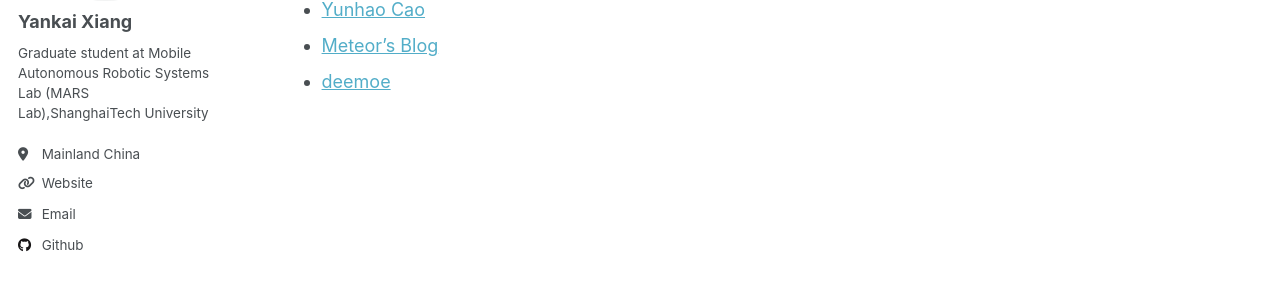
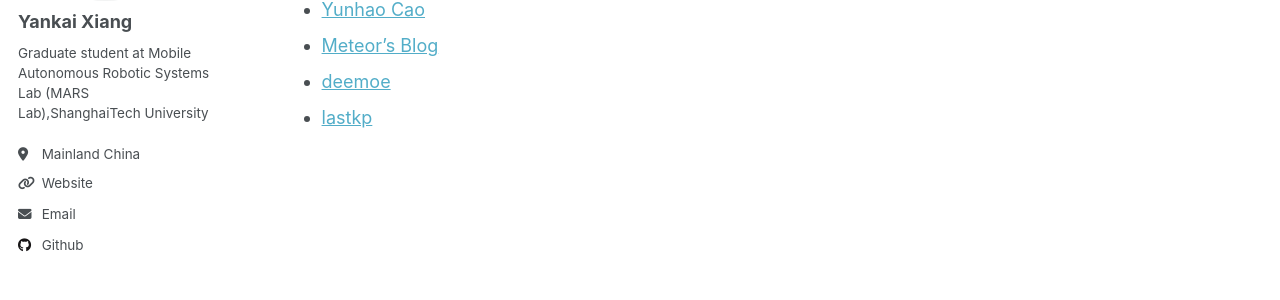
Before and after one commit to cmjang/cmjang.github.io, a Jekyll site: the page built from _pages/link.md, in a window 1280 px wide. Shown: the part 298-598 px from the top of the page. Built offline with Jekyll 4.4.1, drawn with Linux system fonts in a browser that asks for light colours.

Commit message:
Update link.md

```diff
--- a/_pages/link.md
+++ b/_pages/link.md
@@ -9,3 +9,4 @@ author_profile: true
 * [Yunhao Cao](https://www.quantumcookie.xyz/)
 * [Meteor’s Blog](https://www.ghl.info/)
 * [deemoe](https://dee.moe)
+* [lastkp](https://lastkp.com/)
```
